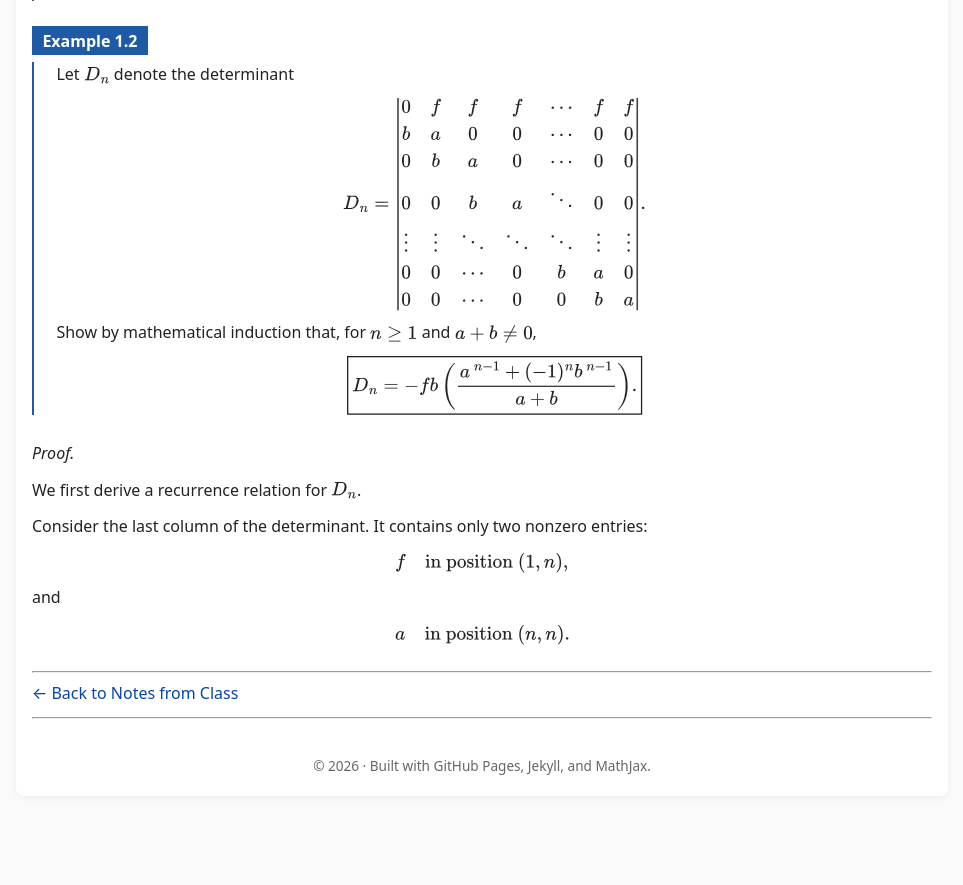
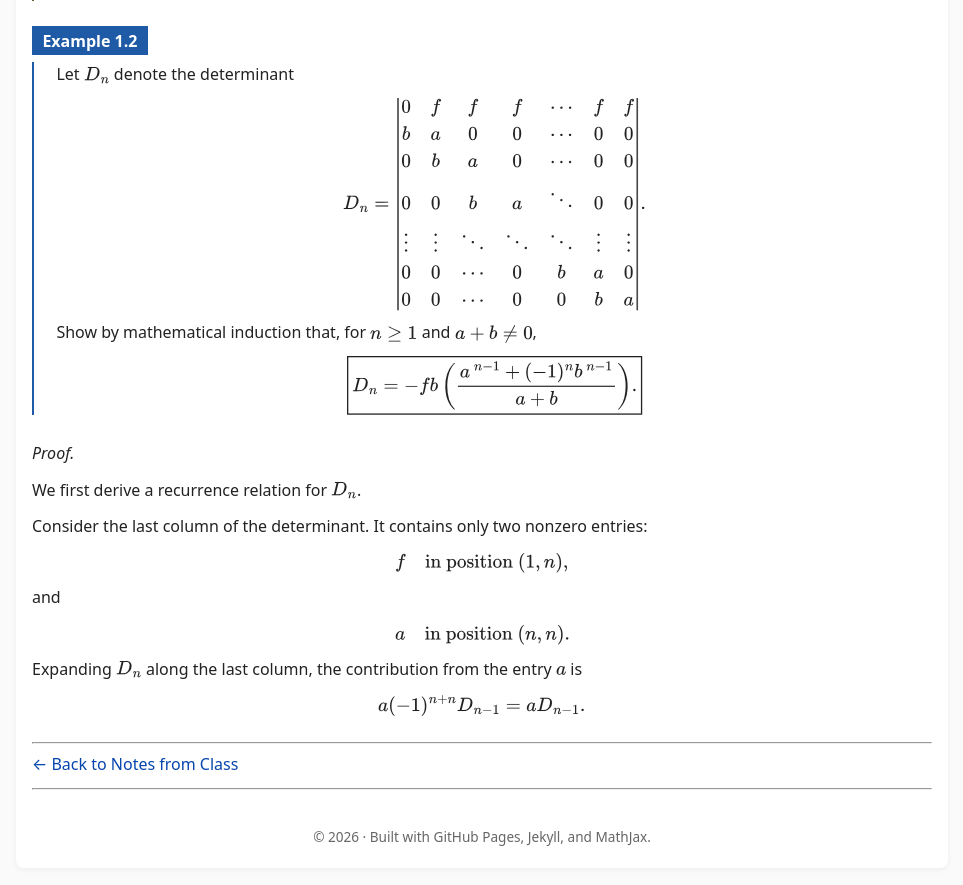
Before and after one commit to SaleemKamaludin/SaleemKamaludin.github.io, a Jekyll site: the page built from courses/math-2276/notes-from-class/lecture-2/index.md, in a window 1280 px wide and 900 px high, scrolled down 11269 px. Shown: the top 885 px of the window, without its empty margins (158-1121 px from the left). Built offline with Jekyll 4.4.1, drawn with Linux system fonts in a browser that asks for light colours; before the commit the page ends 12097 px from its top, so only the background shows below that.

Commit message:
Continue proof of Example 1.2

```diff
--- a/courses/math-2276/notes-from-class/lecture-2/index.md
+++ b/courses/math-2276/notes-from-class/lecture-2/index.md
@@ -1737,6 +1737,25 @@ D_n=
 
   </div>
 
+
+  <div id="example-1-2-proof-a-contribution">
+
+  <p>
+    Expanding \(D_n\) along the last column, the contribution from the
+    entry \(a\) is
+  </p>
+
+  <div class="display-math">
+
+  \[
+  a(-1)^{n+n}D_{n-1}
+  =
+  aD_{n-1}.
+  \]
+
+  </div>
+
+  </div>
 </div>
 
 ---
```
